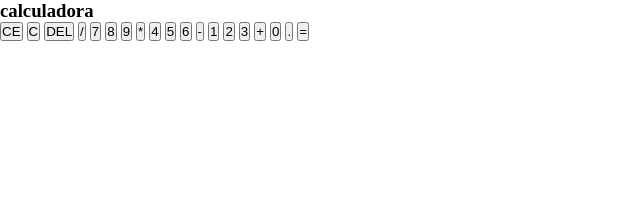
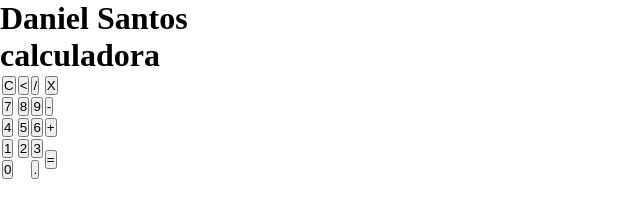
Before and after one commit to DanielSantosLira/calculadora-javascript, a plain HTML site: page index.html in a window 1280 px wide. Shown: the whole page, without its empty margins (0-640 px from the left). Drawn offline with Linux system fonts and the light colour scheme.

Commit message:
Update index.html

```diff
--- a/index.html
+++ b/index.html
@@ -1,42 +1,65 @@
 <!DOCTYPE html>
 <html lang="pt-br">
+
 <head>
     <meta charset="UTF-8">
     <meta http-equiv="X-UA-Compatible" content="IE=edge">
     <meta name="viewport" content="width=device-width, initial-scale=1.0">
     <title>Js Calc</title>
     <link rel="stylesheet" href="css/style.css">
-    <script src="js/scripts.js" defer></script>
+
 </head>
+
 <body>
-    <div id="calc">
-        <h3>calculadora</h3>
-        <div id="operations">
-            <div id="previous-operation"></div>
-            <div id="current-operation"></div>
-        </div>
-        <div id="buttons-container">
-            <button>CE</button>
-            <button>C</button>
-            <button>DEL</button>
-            <button>/</button>
-            <button class="number">7</button>
-            <button class="number">8</button>
-            <button class="number">9</button>
-            <button class="number">*</button>
-            <button class="number">4</button>
-            <button class="number">5</button>
-            <button class="number">6</button>
-            <button>-</button>
-            <button class="number">1</button>
-            <button class="number">2</button>
-            <button class="number">3</button>
-            <button >+</button>
-            <button class="number">0</button>
-            <button class="number">.</button>
-            <button id="equal-btn">=</button>
-        </div>
-    </div>
+    <div id="fundo">
+        <h1>Daniel Santos</h1>
+            <div id="calculadora">
+                <h1>calculadora</h1>
+                <p id="resultado"></p>
+
+                <table>
+
+                    <tr>
+                        <td><button>C</button></td>
+                        <td> <button><</button></td>
+                        <td><button>/</button></td>
+                        <td><button>X</button></td>
+
+                    </tr>
+
+                    <tr>
+                        <td><button>7</button></td>
+                        <td><button>8</button></td>
+                        <td><button>9</button></td>
+                        <td><button>-</button></td>
+                    </tr>
+
+
+                    <tr>
+                        <td><button>4</button></td>
+                        <td><button>5</button></td>
+                        <td><button>6</button></td>
+                        <td><button>+</button></td>
+                    </tr>
+
+                    <tr>
+                        <td><button >1</button></td>
+                        <td><button>2</button></td>
+                        <td><button>3</button></td>
+                        <td rowspan="2"><button>=</button></td>
+                    </tr>
+
+                    <tr>
+                        <td colspan="2"><button>0</button></td>
+                        <td><button>.</button></td>
+
+
+                    </tr>
+
+                </table>
+            </div>
+            <script src="app.js"></script>
 
 </body>
+
 </html>
```
